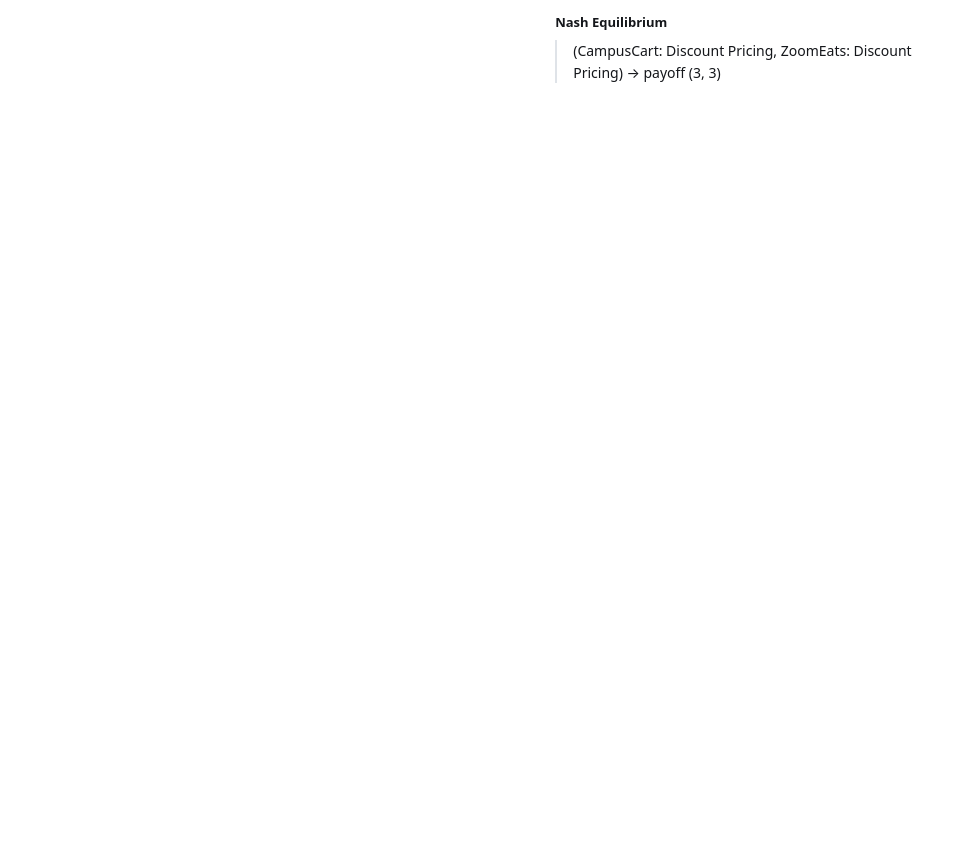
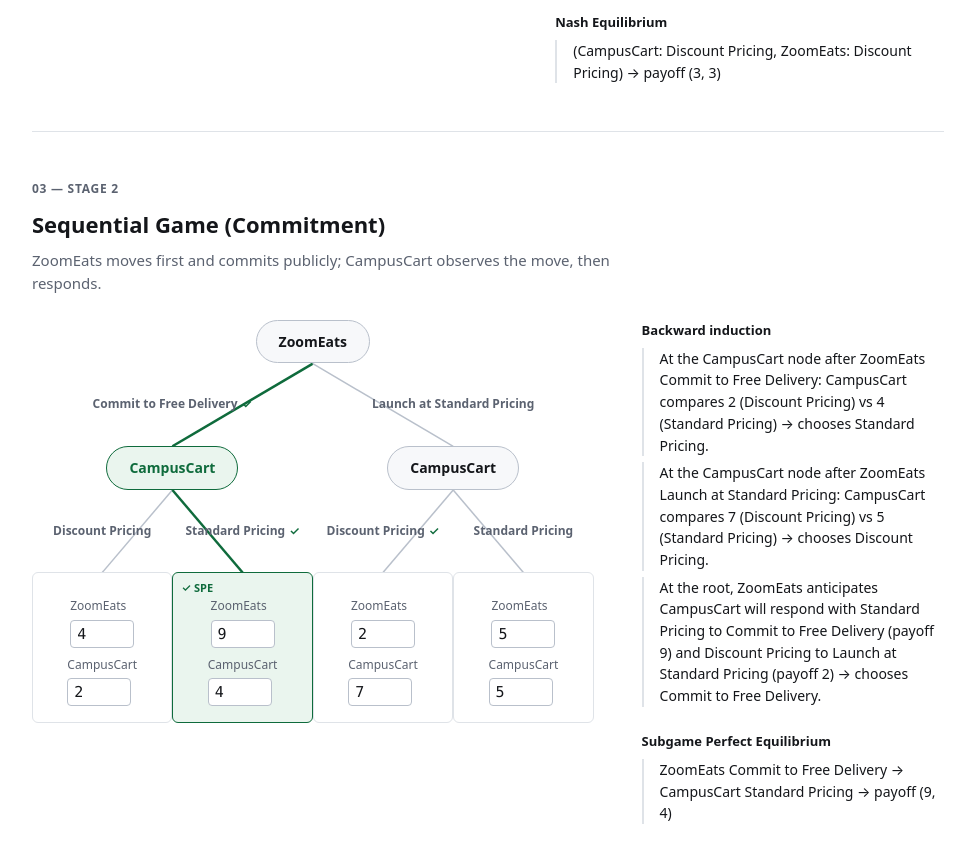
Before and after one commit to Aradhya648/Game-Theory-CIA, a React (Vite) app: page / in a window 1280 px wide. Shown: the part 1600-2463 px from the top of the page, without its empty margins (152-1118 px from the left). Before the commit the page ends 1779 px from the top, so only its background shows below. Built offline with nearby package versions, Linux system fonts and the light colour scheme.

Commit message:
M6: Stage 2 game tree — measured SVG connectors, backward induction, SPE path highlight

```diff
--- a/src/App.css
+++ b/src/App.css
@@ -255,3 +255,110 @@
   padding-left: var(--space-2);
   border-left: 2px solid var(--border);
 }
+
+/* Stage 2 tree */
+
+.tree-wrap {
+  display: grid;
+  grid-template-columns: minmax(0, 1.3fr) minmax(0, 0.7fr);
+  gap: var(--space-5);
+  align-items: start;
+}
+
+@media (max-width: 780px) {
+  .tree-wrap {
+    grid-template-columns: 1fr;
+  }
+}
+
+.tree {
+  position: relative;
+}
+
+.tree__lines {
+  position: absolute;
+  top: 0;
+  left: 0;
+  z-index: 0;
+  overflow: visible;
+}
+
+.tree__edge {
+  stroke: var(--border-strong);
+  stroke-width: 1.5;
+}
+
+.tree__edge--active {
+  stroke: var(--equilibrium);
+  stroke-width: 2.5;
+}
+
+.tree__row {
+  position: relative;
+  z-index: 1;
+  display: grid;
+  grid-template-columns: repeat(4, 1fr);
+  margin-bottom: var(--space-4);
+}
+
+.tree__row--root {
+  grid-template-columns: 1fr;
+  justify-items: center;
+}
+
+.tree__row--branches,
+.tree__row--decisions {
+  grid-template-columns: repeat(2, 1fr);
+}
+
+.tree__row--leaves {
+  margin-bottom: 0;
+}
+
+.tree-node {
+  justify-self: center;
+  border: 1px solid var(--border-strong);
+  border-radius: 999px;
+  padding: 10px 22px;
+  background: var(--surface);
+  font-size: 14px;
+  font-weight: 600;
+}
+
+.tree-node--active {
+  border-color: var(--equilibrium);
+  color: var(--equilibrium);
+  background: var(--equilibrium-bg);
+}
+
+.tree__branch-label {
+  text-align: center;
+  font-size: 12px;
+  font-weight: 600;
+  color: var(--text-muted);
+}
+
+.tree__check {
+  color: var(--equilibrium);
+  margin-left: 4px;
+}
+
+.tree-leaf {
+  position: relative;
+  border: 1px solid var(--border);
+  border-radius: var(--radius);
+  padding: var(--space-3) var(--space-1) var(--space-2);
+  background: var(--bg);
+  justify-self: stretch;
+}
+
+.tree-leaf--spe {
+  border-color: var(--equilibrium);
+  background: var(--equilibrium-bg);
+}
+
+.tree-leaf .matrix__payoffs {
+  flex-direction: column;
+  align-items: center;
+  gap: var(--space-1);
+}
--- a/src/App.jsx
+++ b/src/App.jsx
@@ -1,12 +1,14 @@
 import './App.css'
 import { usePersistentState } from './hooks/usePersistentState'
-import { DEFAULT_JUSTIFICATION, defaultStage1 } from './data/defaultGame'
+import { DEFAULT_JUSTIFICATION, defaultStage1, defaultStage2 } from './data/defaultGame'
 import GameSpecification from './components/GameSpecification'
 import Stage1Matrix from './components/Stage1Matrix'
+import Stage2Tree from './components/Stage2Tree'
 
 function App() {
   const [justification, setJustification] = usePersistentState('justification', DEFAULT_JUSTIFICATION)
   const [stage1, setStage1] = usePersistentState('stage1', defaultStage1)
+  const [stage2, setStage2] = usePersistentState('stage2', defaultStage2)
 
   return (
     <div className="app-shell">
@@ -22,6 +24,7 @@ function App() {
 
       <GameSpecification justification={justification} onJustificationChange={setJustification} />
       <Stage1Matrix matrix={stage1} onChange={setStage1} />
+      <Stage2Tree tree={stage2} onChange={setStage2} />
     </div>
   )
 }
--- /dev/null
+++ b/src/components/Stage2Tree.jsx
@@ -0,0 +1,205 @@
+import { useLayoutEffect, useRef, useState } from 'react';
+import Section from './Section';
+import NumberField from './NumberField';
+import { solveStage2, zLabel, cLabel } from '../logic/stage2';
+import { PLAYERS } from '../data/defaultGame';
+
+const BRANCHES = ['commit', 'standard'];
+const CHOICES = ['discount', 'standard'];
+
+function updateLeaf(tree, branch, choice, field, value) {
+  return {
+    ...tree,
+    [branch]: {
+      ...tree[branch],
+      [choice]: {
+        ...tree[branch][choice],
+        [field]: value,
+      },
+    },
+  };
+}
+
+function centerBottom(el, containerRect) {
+  const r = el.getBoundingClientRect();
+  return { x: r.left + r.width / 2 - containerRect.left, y: r.bottom - containerRect.top };
+}
+
+function centerTop(el, containerRect) {
+  const r = el.getBoundingClientRect();
+  return { x: r.left + r.width / 2 - containerRect.left, y: r.top - containerRect.top };
+}
+
+export default function Stage2Tree({ tree, onChange }) {
+  const result = solveStage2(tree);
+
+  const containerRef = useRef(null);
+  const rootRef = useRef(null);
+  const nodeRefs = { commit: useRef(null), standard: useRef(null) };
+  const leafRefs = {
+    commit: { discount: useRef(null), standard: useRef(null) },
+    standard: { discount: useRef(null), standard: useRef(null) },
+  };
+
+  const [lines, setLines] = useState([]);
+  const [size, setSize] = useState({ width: 0, height: 0 });
+
+  useLayoutEffect(() => {
+    const container = containerRef.current;
+    if (!container) return;
+
+    const measure = () => {
+      const rect = container.getBoundingClientRect();
+      const next = [];
+
+      BRANCHES.forEach((branch) => {
+        const from = centerBottom(rootRef.current, rect);
+        const to = centerTop(nodeRefs[branch].current, rect);
+        next.push({
+          key: `root-${branch}`,
+          x1: from.x,
+          y1: from.y,
+          x2: to.x,
+          y2: to.y,
+          highlighted: result.path.zoomEatsMove === branch,
+        });
+
+        CHOICES.forEach((choice) => {
+          const leafFrom = centerBottom(nodeRefs[branch].current, rect);
+          const leafTo = centerTop(leafRefs[branch][choice].current, rect);
+          next.push({
+            key: `${branch}-${choice}`,
+            x1: leafFrom.x,
+            y1: leafFrom.y,
+            x2: leafTo.x,
+            y2: leafTo.y,
+            highlighted:
+              result.path.zoomEatsMove === branch && result.path.campusCartMove === choice,
+          });
+        });
+      });
+
+      setLines(next);
+      setSize({ width: rect.width, height: rect.height });
+    };
+
+    measure();
+    const observer = new ResizeObserver(measure);
+    observer.observe(container);
+    return () => observer.disconnect();
+  }, [tree, result.path.zoomEatsMove, result.path.campusCartMove]);
+
+  return (
+    <Section
+      eyebrow="03 — Stage 2"
+      title="Sequential Game (Commitment)"
+      subtitle="ZoomEats moves first and commits publicly; CampusCart observes the move, then responds."
+    >
+      <div className="tree-wrap">
+        <div className="tree" ref={containerRef}>
+          <svg className="tree__lines" width={size.width} height={size.height}>
+            {lines.map((l) => (
+              <line
+                key={l.key}
+                x1={l.x1}
+                y1={l.y1}
+                x2={l.x2}
+                y2={l.y2}
+                className={l.highlighted ? 'tree__edge tree__edge--active' : 'tree__edge'}
+              />
+            ))}
+          </svg>
+
+          <div className="tree__row tree__row--root">
+            <div className="tree-node tree-node--root" ref={rootRef}>
+              <span className="tree-node__player">{PLAYERS.zoomEats}</span>
+            </div>
+          </div>
+
+          <div className="tree__row tree__row--branches">
+            {BRANCHES.map((branch) => (
+              <div className="tree__branch-label" key={branch}>
+                {zLabel(branch)}
+                {result.zoomEatsChoice === branch && <span className="tree__check">✓</span>}
+              </div>
+            ))}
+          </div>
+
+          <div className="tree__row tree__row--decisions">
+            {BRANCHES.map((branch) => (
+              <div
+                className={`tree-node tree-node--decision${result.zoomEatsChoice === branch ? ' tree-node--active' : ''}`}
+                ref={nodeRefs[branch]}
+                key={branch}
+              >
+                <span className="tree-node__player">{PLAYERS.campusCart}</span>
+              </div>
+            ))}
+          </div>
+
+          <div className="tree__row tree__row--leaf-branches">
+            {BRANCHES.map((branch) =>
+              CHOICES.map((choice) => (
+                <div className="tree__branch-label" key={`${branch}-${choice}-label`}>
+                  {cLabel(choice)}
+                  {result.campusCartChoice[branch] === choice && (
+                    <span className="tree__check">✓</span>
+                  )}
+                </div>
+              ))
+            )}
+          </div>
+
+          <div className="tree__row tree__row--leaves">
+            {BRANCHES.map((branch) =>
+              CHOICES.map((choice) => {
+                const isSpe =
+                  result.path.zoomEatsMove === branch && result.path.campusCartMove === choice;
+                const cell = tree[branch][choice];
+                return (
+                  <div
+                    className={`tree-leaf${isSpe ? ' tree-leaf--spe' : ''}`}
+                    ref={leafRefs[branch][choice]}
+                    key={`${branch}-${choice}`}
+                  >
+                    {isSpe && <span className="matrix__badge">✓ SPE</span>}
+                    <div className="matrix__payoffs">
+                      <NumberField
+                        label="ZoomEats"
+                        value={cell.zoomEats}
+                        onChange={(v) => onChange(updateLeaf(tree, branch, choice, 'zoomEats', v))}
+                      />
+                      <NumberField
+                        label="CampusCart"
+                        value={cell.campusCart}
+                        onChange={(v) => onChange(updateLeaf(tree, branch, choice, 'campusCart', v))}
+                      />
+                    </div>
+                  </div>
+                );
+              })
+            )}
+          </div>
+        </div>
+
+        <div className="working-panel">
+          <h3>Backward induction</h3>
+          <ul className="working-list">
+            {result.working.map((line, i) => (
+              <li key={i}>{line}</li>
+            ))}
+          </ul>
+
+          <h3>Subgame Perfect Equilibrium</h3>
+          <ul className="working-list">
+            <li>
+              {PLAYERS.zoomEats} {zLabel(result.path.zoomEatsMove)} → {PLAYERS.campusCart}{' '}
+              {cLabel(result.path.campusCartMove)} → payoff ({result.outcome.zoomEats},{' '}
+              {result.outcome.campusCart})
+            </li>
+          </ul>
+        </div>
+      </div>
+    </Section>
+  );
+}
```
